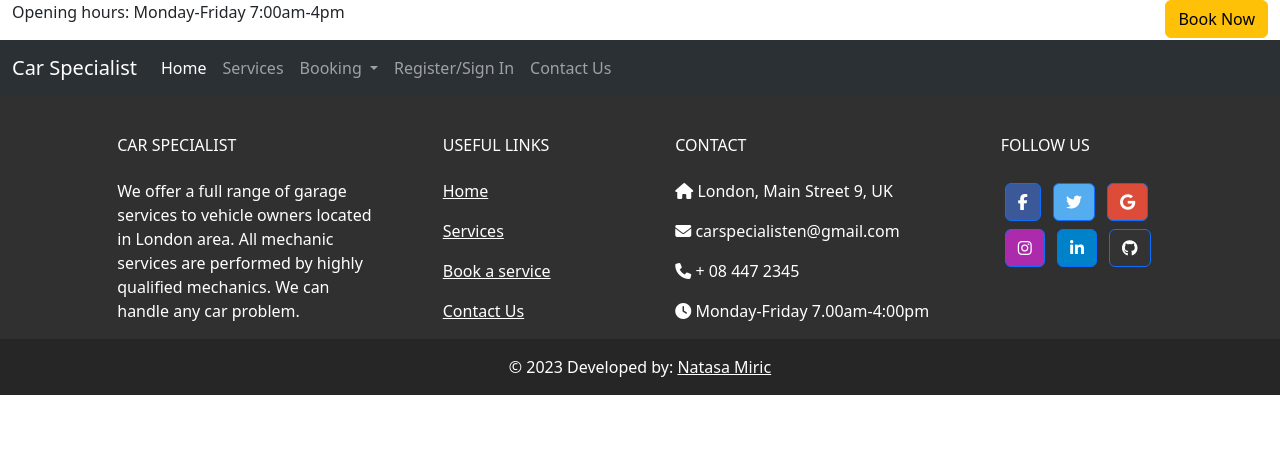
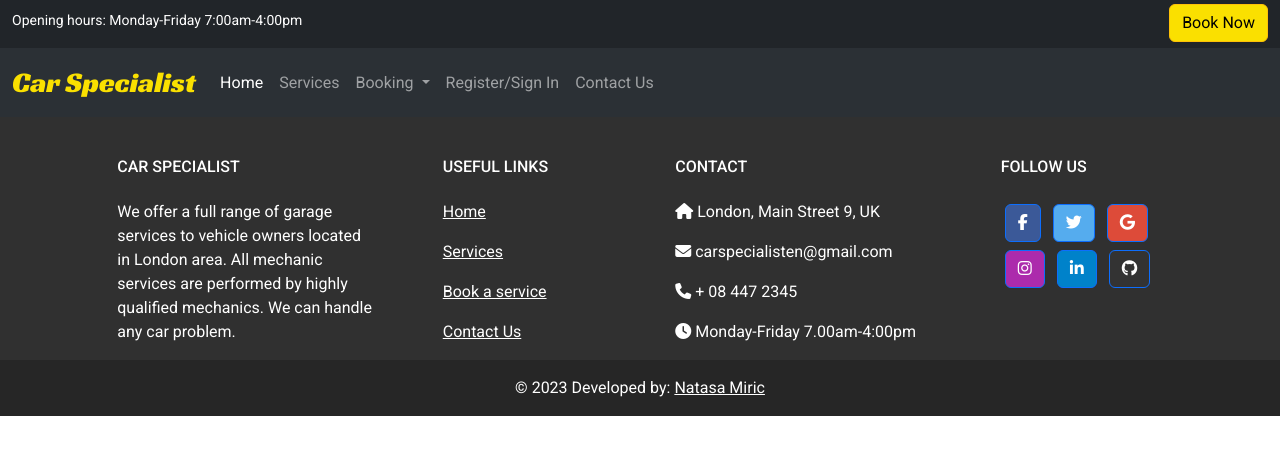
Before and after one commit to NatasaMiric/car-specialist, a Django app: page / in a window 1280 px wide. Shown: the top 455 px of the page. Run offline with Django 3.2, Linux system fonts and the light colour scheme; some libraries are stand-ins or nearby versions.

Commit message:
style:Add style to the base.html page

```diff
--- a/static/css/style.css
+++ b/static/css/style.css
@@ -0,0 +1,19 @@
+body {
+    font-family: Roboto,sans-serif;
+}
+
+
+.navbar-brand {
+    font-family: 'Racing Sans One', sans-serif;
+    font-size: 180%;
+    color: #fae000;
+}
+
+.nav-first-line {
+    color: white;
+    font-size: 14px;
+}
+
+.btn-warning{
+    background-color: #fae000;
+}
--- a/templates/base.html
+++ b/templates/base.html
@@ -17,19 +17,19 @@
     <meta name="viewport" content="width=device-width, initial-scale=1.0">
     <link href="https://cdn.jsdelivr.net/npm/bootstrap@5.3.0-alpha1/dist/css/bootstrap.min.css" rel="stylesheet"
         integrity="sha384-GLhlTQ8iRABdZLl6O3oVMWSktQOp6b7In1Zl3/Jr59b6EGGoI1aFkw7cmDA6j6gD" crossorigin="anonymous">
+    <script src="https://kit.fontawesome.com/9b20ffdc75.js" crossorigin="anonymous"></script>
     <link rel="stylesheet" href="{% static 'css/style.css' %}">
-    <script src="https://kit.fontawesome.com/9b20ffdc75.js" crossorigin="anonymous"></script>
     <title>Car Specialist</title>
 </head>
 
 <body>
     <!-- Navigation -->
-    <div class="container-fluid text-lg-start">
-        <div class="row">
-            <div class="col-10">
-                <p><span>Opening hours: Monday-Friday 7:00am-4pm</span></p>
+    <div class="container-fluid text-lg-start bg-dark">
+        <div class="row" >
+            <div class="col col-md-10 pt-2 text-left">
+                <p><span class="nav-first-line">Opening hours: Monday-Friday 7:00am-4:00pm</span></p>
             </div>
-            <div class="col col-lg-2 text-lg-end">
+            <div class="col col-lg-2 text-end py-1">
                 <a href="{% url 'booking' %}" class="btn btn-warning"><span>Book Now</span> </a>
             </div>
         </div>
```
